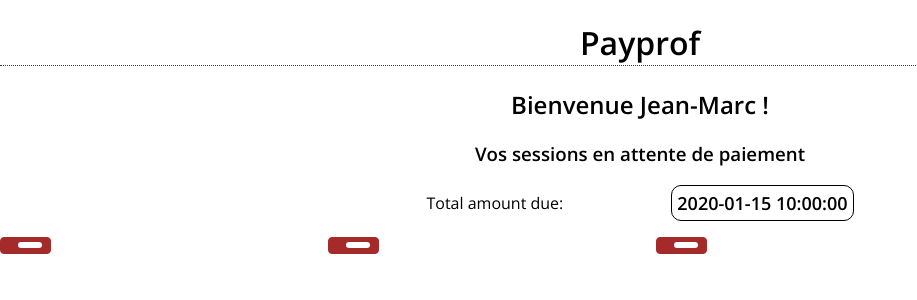
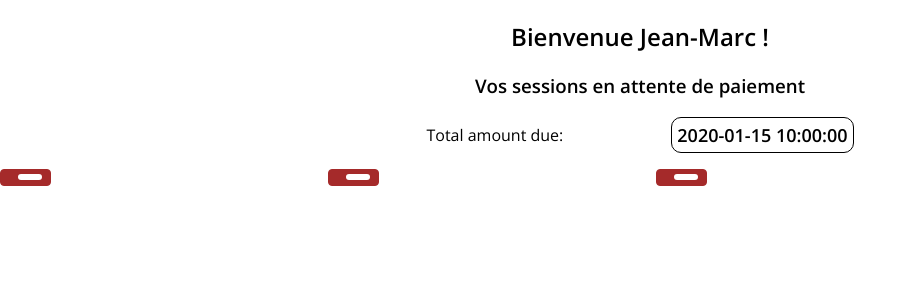
Before and after one commit to jmarcm/payprof, a Flask app: template templates/index.html in a window 1280 px wide. Shown: the part 60-360 px from the top of the page, without its empty margins (0-917 px from the left). Run offline with Flask 2, Linux system fonts and the light colour scheme; a user stored in the database is signed in; data comes from the database, SQL or seed files in the repository; the template is opened without the code that fills it: values that come from a table or form of the project are taken from there, most other values are stand-ins (such as "Sample title", 1, 10 or a date in 2020).

Commit message:
Remove h1

```diff
--- a/templates/base.html
+++ b/templates/base.html
@@ -30,7 +30,6 @@
         </ul>
     </nav>
 
-    <h1>Payprof</h1>
     {% block content %}
     {% endblock %}
 </body>
```
